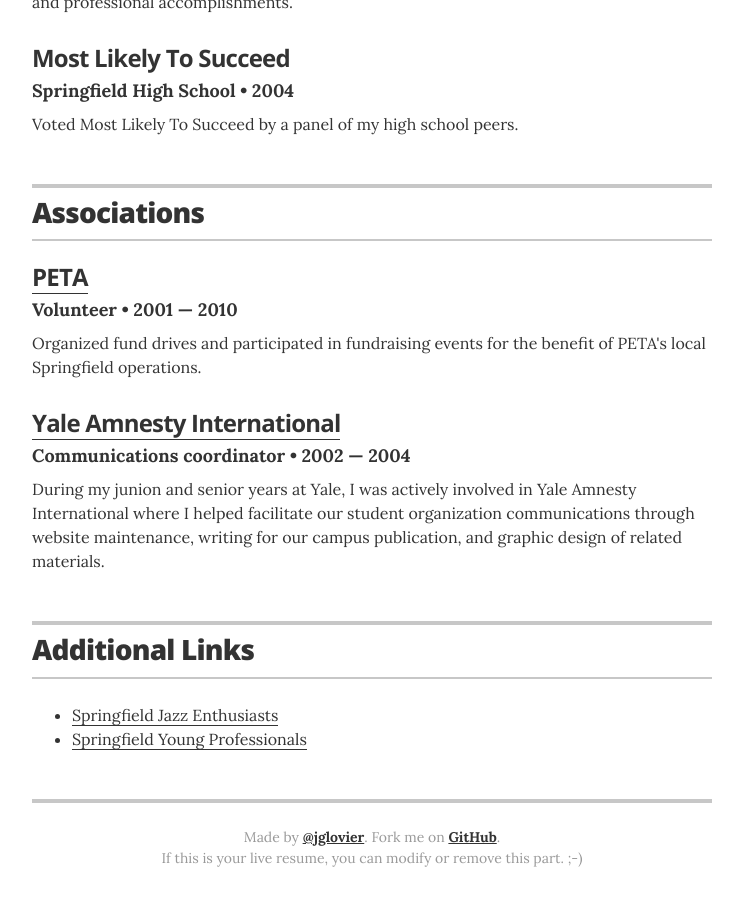
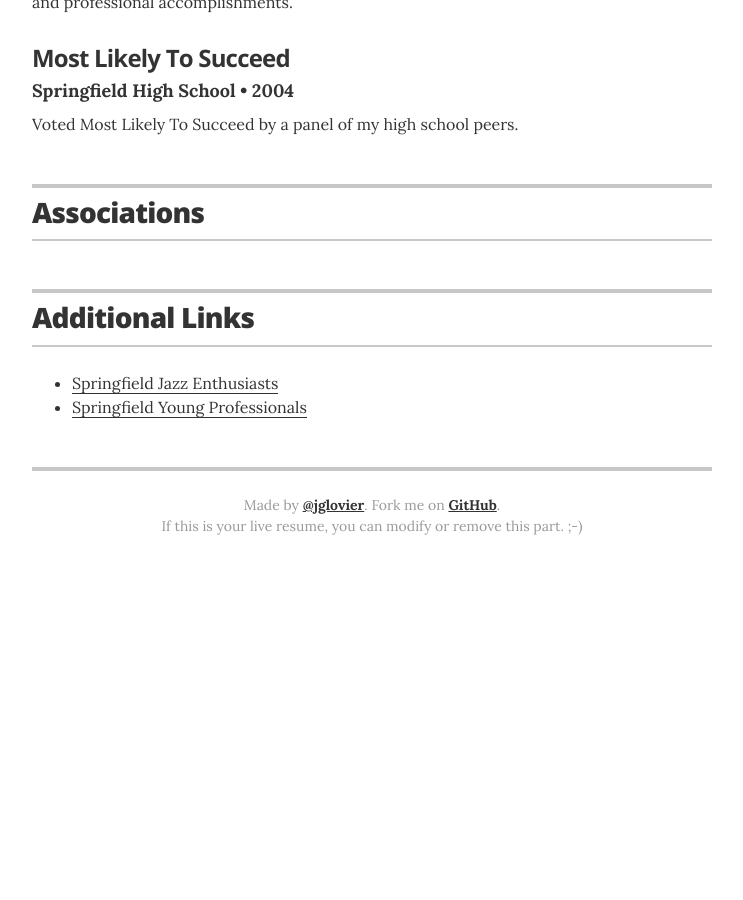
Before and after one commit to anikethate7/resume, a Jekyll site: the page built from index.html, in a window 1280 px wide and 900 px high, scrolled down 2545 px. Shown: the whole window, without its empty margins (268-1011 px from the left). Built offline with Jekyll 4.4.1, drawn with Linux system fonts in a browser that asks for light colours; after the commit the page ends 3130 px from its top, so only the background shows below that.

Commit message:
Update associations.yml

```diff
--- a/_data/associations.yml
+++ b/_data/associations.yml
@@ -1,15 +1,4 @@
 # Associations
 # comment out the urls if you do not wish to display them
 
-- organization: PETA
-  role: Volunteer
-  year: 2001 &mdash; 2010
-  url: https://www.peta.org/
-  summary: Organized fund drives and participated in fundraising events for the benefit of PETA's local Springfield operations.
-
-
-- organization: Yale Amnesty International
-  role: Communications coordinator
-  year: 2002 &mdash; 2004
-  url: http://campuspress.yale.edu/amnesty/
-  summary: During my junion and senior years at Yale, I was actively involved in Yale Amnesty International where I helped facilitate our student organization communications through website maintenance, writing for our campus publication, and graphic design of related materials.
+#
```
